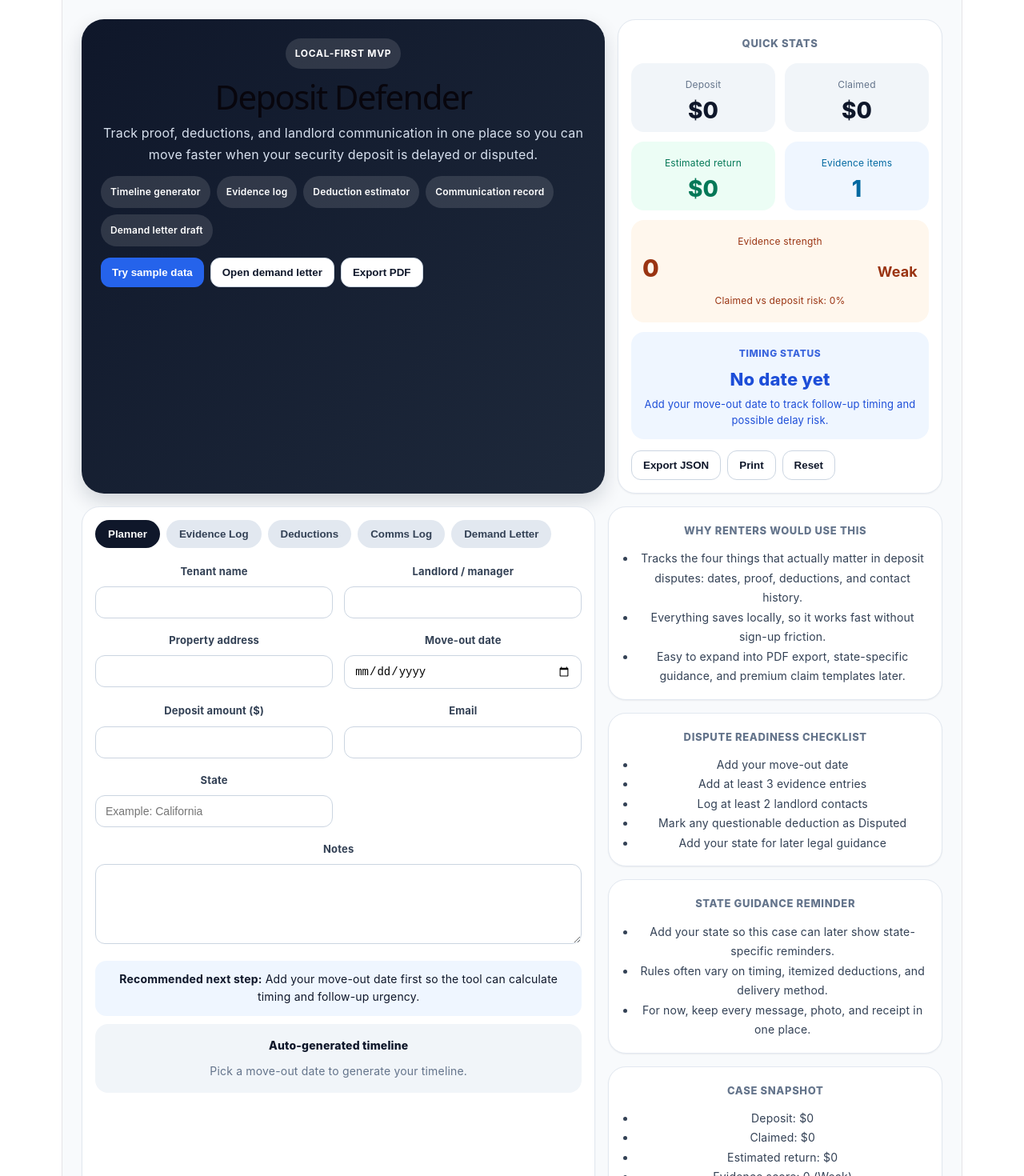
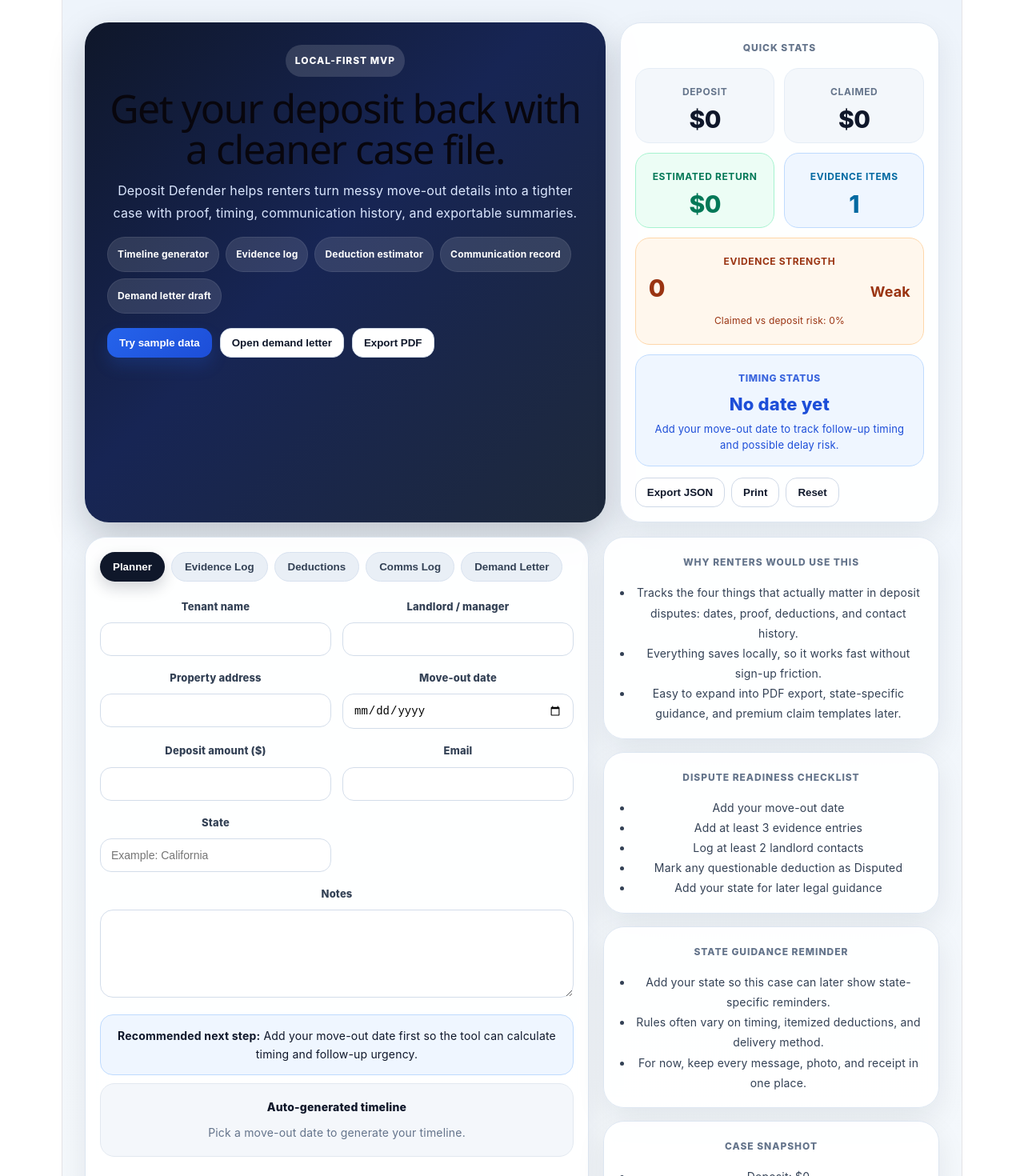
Before and after one commit to rlatjdwhd102677-lang/moveout-toolkit, a React (Vite) app: page / in a window 1280 px wide. Shown: the top 1470 px of the page at 80% size. Built offline with nearby package versions, Linux system fonts and the light colour scheme.

Commit message:
v6 design refine

```diff
--- a/src/App.jsx
+++ b/src/App.jsx
@@ -1,7 +1,7 @@
 import { useEffect, useMemo, useState } from "react";
 
-export default function DepositDefender() {
-  const STORAGE_KEY = "deposit-defender-v5";
+export default function App() {
+  const STORAGE_KEY = "deposit-defender-v6";
 
   const defaultState = {
     tenantName: "",
@@ -153,8 +153,10 @@ export default function DepositDefender() {
   const daysSinceMoveOut = useMemo(() => {
     if (!data.moveOutDate) return null;
     const today = new Date();
+    const todayOnly = new Date(today.getFullYear(), today.getMonth(), today.getDate());
     const move = new Date(data.moveOutDate);
-    const ms = today.setHours(0, 0, 0, 0) - move.setHours(0, 0, 0, 0);
+    const moveOnly = new Date(move.getFullYear(), move.getMonth(), move.getDate());
+    const ms = todayOnly.getTime() - moveOnly.getTime();
     return Math.floor(ms / (1000 * 60 * 60 * 24));
   }, [data.moveOutDate]);
 
@@ -179,7 +181,7 @@ export default function DepositDefender() {
       return {
         label: "On track",
         tone: "good",
-        message: `${daysSinceMoveOut} day(s) since move-out. This is the window to monitor updates and keep records clean.`,
+        message: `${daysSinceMoveOut} day(s) since move-out. This is the normal window to monitor updates and keep records organized.`,
       };
     }
 
@@ -418,77 +420,80 @@ export default function DepositDefender() {
   const styles = {
     page: {
       minHeight: "100vh",
-      background: "#f8fafc",
+      background: "linear-gradient(180deg, #eef4fb 0%, #f7fafc 100%)",
       color: "#0f172a",
       fontFamily: "Inter, Arial, sans-serif",
-      padding: "24px",
+      padding: "28px",
       boxSizing: "border-box",
     },
     shell: {
-      maxWidth: "1240px",
+      maxWidth: "1280px",
       margin: "0 auto",
     },
     heroGrid: {
       display: "grid",
-      gridTemplateColumns: "1.45fr 0.9fr",
-      gap: "16px",
-      marginBottom: "16px",
+      gridTemplateColumns: "1.5fr 0.92fr",
+      gap: "18px",
+      marginBottom: "18px",
     },
     panel: {
-      background: "white",
-      border: "1px solid #e2e8f0",
-      borderRadius: "22px",
-      padding: "16px",
-      boxShadow: "0 1px 2px rgba(15,23,42,0.06)",
+      background: "rgba(255,255,255,0.92)",
+      border: "1px solid #dde6f1",
+      borderRadius: "26px",
+      padding: "18px",
+      boxShadow: "0 14px 36px rgba(15,23,42,0.08)",
+      backdropFilter: "blur(6px)",
     },
     hero: {
-      background: "linear-gradient(135deg, #0f172a, #1e293b)",
+      background: "linear-gradient(135deg, #0f172a 0%, #172554 45%, #1e293b 100%)",
       color: "white",
-      borderRadius: "28px",
-      padding: "24px",
-      boxShadow: "0 10px 25px rgba(15,23,42,0.16)",
+      borderRadius: "30px",
+      padding: "28px",
+      boxShadow: "0 18px 45px rgba(15,23,42,0.22)",
     },
     badge: {
       display: "inline-block",
-      background: "rgba(255,255,255,0.12)",
-      padding: "6px 12px",
+      background: "rgba(255,255,255,0.14)",
+      padding: "7px 12px",
       borderRadius: "999px",
       fontSize: "12px",
-      fontWeight: 700,
-      letterSpacing: "0.06em",
+      fontWeight: 800,
+      letterSpacing: "0.08em",
       textTransform: "uppercase",
-      marginBottom: "12px",
+      marginBottom: "14px",
     },
     h1: {
-      fontSize: "42px",
-      margin: "0 0 10px",
-      lineHeight: 1.08,
+      fontSize: "50px",
+      lineHeight: 1.02,
+      margin: "0 0 12px",
+      letterSpacing: "-0.03em",
     },
     mutedHero: {
-      color: "#d7e0ee",
+      color: "#dbe7ff",
       fontSize: "16px",
-      lineHeight: 1.65,
-      maxWidth: "720px",
-      marginBottom: "14px",
+      lineHeight: 1.75,
+      maxWidth: "760px",
+      marginBottom: "16px",
     },
     chipRow: {
       display: "flex",
       flexWrap: "wrap",
       gap: "8px",
-      marginBottom: "14px",
+      marginBottom: "18px",
     },
     chip: {
       background: "rgba(255,255,255,0.12)",
       borderRadius: "999px",
-      padding: "7px 12px",
+      padding: "8px 12px",
       fontSize: "12px",
-      fontWeight: 600,
+      fontWeight: 700,
+      border: "1px solid rgba(255,255,255,0.08)",
     },
     heroActions: {
       display: "flex",
       flexWrap: "wrap",
-      gap: "8px",
-      marginTop: "12px",
+      gap: "10px",
+      marginTop: "10px",
     },
     quickGrid: {
       display: "grid",
@@ -497,40 +502,47 @@ export default function DepositDefender() {
       marginTop: "12px",
     },
     statBox: {
-      borderRadius: "16px",
-      padding: "14px",
-      background: "#f1f5f9",
+      borderRadius: "18px",
+      padding: "16px",
+      background: "#f3f7fb",
+      border: "1px solid #e5edf6",
     },
     statLabel: {
       fontSize: "12px",
       color: "#64748b",
+      fontWeight: 700,
+      textTransform: "uppercase",
+      letterSpacing: "0.05em",
     },
     statValue: {
-      marginTop: "6px",
-      fontSize: "28px",
+      marginTop: "8px",
+      fontSize: "30px",
       fontWeight: 800,
+      letterSpacing: "-0.02em",
     },
     scoreCard: {
-      borderRadius: "16px",
-      padding: "14px",
+      borderRadius: "18px",
+      padding: "16px",
       background: "#fff7ed",
       marginTop: "12px",
+      border: "1px solid #fed7aa",
     },
     warningCard: {
-      borderRadius: "16px",
-      padding: "14px",
+      borderRadius: "18px",
+      padding: "16px",
       marginTop: "12px",
+      border: "1px solid transparent",
     },
     mainGrid: {
       display: "grid",
-      gridTemplateColumns: "1.2fr 0.78fr",
-      gap: "16px",
+      gridTemplateColumns: "1.2fr 0.8fr",
+      gap: "18px",
     },
     tabRow: {
       display: "flex",
       flexWrap: "wrap",
       gap: "8px",
-      marginBottom: "16px",
+      marginBottom: "18px",
     },
     tabActive: {
       background: "#0f172a",
@@ -538,13 +550,14 @@ export default function DepositDefender() {
       border: "none",
       borderRadius: "999px",
       padding: "10px 16px",
-      fontWeight: 700,
+      fontWeight: 800,
       cursor: "pointer",
+      boxShadow: "0 8px 18px rgba(15,23,42,0.18)",
     },
     tabIdle: {
-      background: "#e2e8f0",
+      background: "#e9eff6",
       color: "#334155",
-      border: "none",
+      border: "1px solid #d8e2ef",
       borderRadius: "999px",
       padding: "10px 16px",
       fontWeight: 700,
@@ -559,113 +572,122 @@ export default function DepositDefender() {
     label: {
       display: "block",
       fontSize: "13px",
-      fontWeight: 700,
-      marginBottom: "6px",
+      fontWeight: 800,
+      marginBottom: "7px",
       color: "#334155",
     },
     input: {
       width: "100%",
-      padding: "11px 12px",
-      borderRadius: "12px",
-      border: "1px solid #cbd5e1",
+      padding: "12px 13px",
+      borderRadius: "14px",
+      border: "1px solid #d3ddea",
       boxSizing: "border-box",
       fontSize: "14px",
       background: "white",
+      outline: "none",
     },
     textarea: {
       width: "100%",
-      minHeight: "100px",
-      padding: "11px 12px",
-      borderRadius: "12px",
-      border: "1px solid #cbd5e1",
+      minHeight: "110px",
+      padding: "12px 13px",
+      borderRadius: "16px",
+      border: "1px solid #d3ddea",
       boxSizing: "border-box",
       fontSize: "14px",
       background: "white",
       resize: "vertical",
+      outline: "none",
     },
     timelineWrap: {
-      background: "#f1f5f9",
-      borderRadius: "16px",
-      padding: "14px",
-      marginTop: "8px",
+      background: "#f4f7fb",
+      borderRadius: "18px",
+      padding: "16px",
+      marginTop: "10px",
+      border: "1px solid #e2e8f0",
     },
     timelineCard: {
       background: "white",
       border: "1px solid #e2e8f0",
-      borderRadius: "14px",
-      padding: "12px",
+      borderRadius: "16px",
+      padding: "14px",
       marginTop: "10px",
+      boxShadow: "0 5px 14px rgba(15,23,42,0.04)",
     },
     rowCard: {
       display: "grid",
       gridTemplateColumns: "1fr 1fr 1fr 1.2fr",
       gap: "10px",
       border: "1px solid #e2e8f0",
-      borderRadius: "16px",
+      borderRadius: "18px",
       padding: "12px",
       marginBottom: "10px",
       background: "white",
+      boxShadow: "0 5px 14px rgba(15,23,42,0.04)",
     },
     btn: {
-      border: "1px solid #cbd5e1",
+      border: "1px solid #cfd9e7",
       background: "white",
       color: "#0f172a",
-      borderRadius: "12px",
+      borderRadius: "14px",
       padding: "10px 14px",
-      fontWeight: 700,
+      fontWeight: 800,
       cursor: "pointer",
     },
     primaryBtn: {
       border: "none",
       background: "#0f172a",
       color: "white",
-      borderRadius: "12px",
-      padding: "10px 14px",
-      fontWeight: 700,
+      borderRadius: "14px",
+      padding: "11px 15px",
+      fontWeight: 800,
       cursor: "pointer",
+      boxShadow: "0 10px 18px rgba(15,23,42,0.12)",
     },
     accentBtn: {
       border: "none",
-      background: "#2563eb",
+      background: "linear-gradient(135deg, #2563eb, #1d4ed8)",
       color: "white",
-      borderRadius: "12px",
-      padding: "10px 14px",
-      fontWeight: 700,
+      borderRadius: "14px",
+      padding: "11px 15px",
+      fontWeight: 800,
       cursor: "pointer",
+      boxShadow: "0 10px 20px rgba(37,99,235,0.2)",
     },
     sideTitle: {
-      fontSize: "13px",
+      fontSize: "12px",
       fontWeight: 800,
       color: "#64748b",
-      marginBottom: "10px",
+      marginBottom: "12px",
       textTransform: "uppercase",
-      letterSpacing: "0.05em",
+      letterSpacing: "0.08em",
     },
     list: {
       margin: 0,
       paddingLeft: "18px",
-      lineHeight: 1.75,
+      lineHeight: 1.8,
       color: "#334155",
       fontSize: "14px",
     },
     box: {
-      borderRadius: "14px",
-      padding: "12px",
-      background: "#f1f5f9",
+      borderRadius: "16px",
+      padding: "14px",
+      background: "#f4f7fb",
       marginBottom: "10px",
       fontSize: "14px",
-      lineHeight: 1.6,
+      lineHeight: 1.65,
+      border: "1px solid #e2e8f0",
     },
     pricingGrid: {
       display: "grid",
       gridTemplateColumns: "1fr",
-      gap: "10px",
+      gap: "12px",
     },
     pricingCard: {
-      borderRadius: "16px",
-      padding: "14px",
-      border: "1px solid #dbe3f0",
+      borderRadius: "20px",
+      padding: "16px",
+      border: "1px solid #dde6f2",
       background: "#ffffff",
+      boxShadow: "0 8px 22px rgba(15,23,42,0.05)",
     },
     toolbar: {
       marginTop: "14px",
@@ -677,12 +699,12 @@ export default function DepositDefender() {
       width: "100%",
       minHeight: "360px",
       padding: "14px",
-      borderRadius: "16px",
-      border: "1px solid #cbd5e1",
+      borderRadius: "18px",
+      border: "1px solid #d3ddea",
       background: "#fff",
       boxSizing: "border-box",
       whiteSpace: "pre-wrap",
-      lineHeight: 1.65,
+      lineHeight: 1.7,
       fontSize: "14px",
     },
     copyNote: {
@@ -695,12 +717,12 @@ export default function DepositDefender() {
 
   const warningStyle =
     overdueStatus.tone === "risk"
-      ? { ...styles.warningCard, background: "#fef2f2", color: "#991b1b" }
+      ? { ...styles.warningCard, background: "#fef2f2", color: "#991b1b", border: "1px solid #fecaca" }
       : overdueStatus.tone === "warn"
-      ? { ...styles.warningCard, background: "#fff7ed", color: "#9a3412" }
+      ? { ...styles.warningCard, background: "#fff7ed", color: "#9a3412", border: "1px solid #fed7aa" }
       : overdueStatus.tone === "good"
-      ? { ...styles.warningCard, background: "#ecfdf5", color: "#047857" }
-      : { ...styles.warningCard, background: "#eff6ff", color: "#1d4ed8" };
+      ? { ...styles.warningCard, background: "#ecfdf5", color: "#047857", border: "1px solid #a7f3d0" }
+      : { ...styles.warningCard, background: "#eff6ff", color: "#1d4ed8", border: "1px solid #bfdbfe" };
 
   const isMobile = typeof window !== "undefined" && window.innerWidth < 960;
   if (isMobile) {
@@ -708,7 +730,7 @@ export default function DepositDefender() {
     styles.mainGrid.gridTemplateColumns = "1fr";
     styles.formGrid.gridTemplateColumns = "1fr";
     styles.rowCard.gridTemplateColumns = "1fr";
-    styles.h1.fontSize = "32px";
+    styles.h1.fontSize = "34px";
   }
 
   return (
@@ -717,9 +739,9 @@ export default function DepositDefender() {
         <div style={styles.heroGrid}>
           <div style={styles.hero}>
             <div style={styles.badge}>Local-first MVP</div>
-            <h1 style={styles.h1}>Deposit Defender</h1>
+            <h1 style={styles.h1}>Get your deposit back with a cleaner case file.</h1>
             <div style={styles.mutedHero}>
-              Track proof, deductions, and landlord communication in one place so you can move faster when your security deposit is delayed or disputed.
+              Deposit Defender helps renters turn messy move-out details into a tighter case with proof, timing, communication history, and exportable summaries.
             </div>
             <div style={styles.chipRow}>
               <span style={styles.chip}>Timeline generator</span>
@@ -746,11 +768,11 @@ export default function DepositDefender() {
                 <div style={styles.statLabel}>Claimed</div>
                 <div style={styles.statValue}>${totalClaimed.toLocaleString()}</div>
               </div>
-              <div style={{ ...styles.statBox, background: "#ecfdf5" }}>
+              <div style={{ ...styles.statBox, background: "#ecfdf5", border: "1px solid #a7f3d0" }}>
                 <div style={{ ...styles.statLabel, color: "#047857" }}>Estimated return</div>
                 <div style={{ ...styles.statValue, color: "#047857" }}>${estimatedReturn.toLocaleString()}</div>
               </div>
-              <div style={{ ...styles.statBox, background: "#eff6ff" }}>
+              <div style={{ ...styles.statBox, background: "#eff6ff", border: "1px solid #bfdbfe" }}>
                 <div style={{ ...styles.statLabel, color: "#0369a1" }}>Evidence items</div>
                 <div style={{ ...styles.statValue, color: "#0369a1" }}>{data.evidence.length}</div>
               </div>
@@ -832,7 +854,7 @@ export default function DepositDefender() {
                   <textarea style={styles.textarea} value={data.notes} onChange={(e) => updateField("notes", e.target.value)} />
                 </div>
 
-                <div style={{ ...styles.box, marginTop: "14px", background: "#eff6ff" }}>
+                <div style={{ ...styles.box, marginTop: "14px", background: "#eff6ff", border: "1px solid #bfdbfe" }}>
                   <strong>Recommended next step:</strong> {recommendedNextStep}
                 </div>
 
@@ -973,18 +995,18 @@ export default function DepositDefender() {
               <div style={styles.pricingGrid}>
                 <div style={styles.pricingCard}>
                   <div style={{ fontSize: "12px", fontWeight: 800, color: "#64748b", textTransform: "uppercase" }}>Free</div>
-                  <div style={{ marginTop: "6px", fontSize: "22px", fontWeight: 800 }}>Track your case</div>
-                  <div style={{ marginTop: "6px", fontSize: "14px", color: "#475569" }}>Planner, evidence log, deductions, communication history, and draft letter.</div>
+                  <div style={{ marginTop: "6px", fontSize: "24px", fontWeight: 800 }}>Track your case</div>
+                  <div style={{ marginTop: "8px", fontSize: "14px", color: "#475569", lineHeight: 1.7 }}>Planner, evidence log, deductions, communication history, and draft letter.</div>
                 </div>
                 <div style={{ ...styles.pricingCard, border: "1px solid #93c5fd", background: "#eff6ff" }}>
                   <div style={{ fontSize: "12px", fontWeight: 800, color: "#1d4ed8", textTransform: "uppercase" }}>Pro · $9</div>
-                  <div style={{ marginTop: "6px", fontSize: "22px", fontWeight: 800 }}>Send-ready output</div>
-                  <div style={{ marginTop: "6px", fontSize: "14px", color: "#1e3a8a" }}>Polished PDF export, cleaner demand letter formatting, and stronger dispute templates.</div>
+                  <div style={{ marginTop: "6px", fontSize: "24px", fontWeight: 800 }}>Send-ready output</div>
+                  <div style={{ marginTop: "8px", fontSize: "14px", color: "#1e3a8a", lineHeight: 1.7 }}>Polished PDF export, cleaner demand letter formatting, and stronger dispute templates.</div>
                 </div>
                 <div style={styles.pricingCard}>
                   <div style={{ fontSize: "12px", fontWeight: 800, color: "#64748b", textTransform: "uppercase" }}>Bundle · $19</div>
-                  <div style={{ marginTop: "6px", fontSize: "22px", fontWeight: 800 }}>Full renter toolkit</div>
-                  <div style={{ marginTop: "6px", fontSize: "14px", color: "#475569" }}>Move-out pack, roommate split tools, budget planner, and printable case pack.</div>
+                  <div style={{ marginTop: "6px", fontSize: "24px", fontWeight: 800 }}>Full renter toolkit</div>
+                  <div style={{ marginTop: "8px", fontSize: "14px", color: "#475569", lineHeight: 1.7 }}>Move-out pack, roommate split tools, budget planner, and printable case pack.</div>
                 </div>
               </div>
             </div>
```
